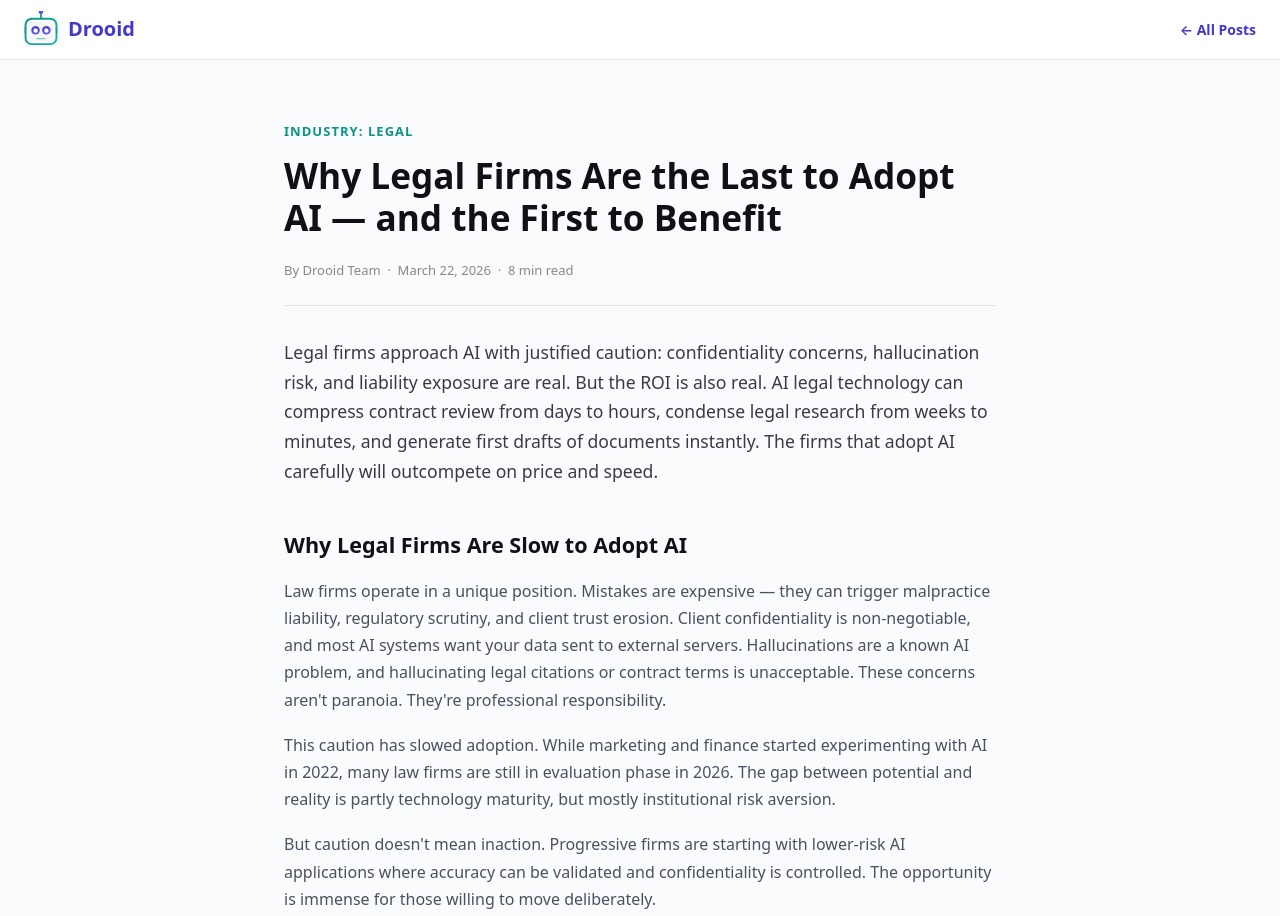
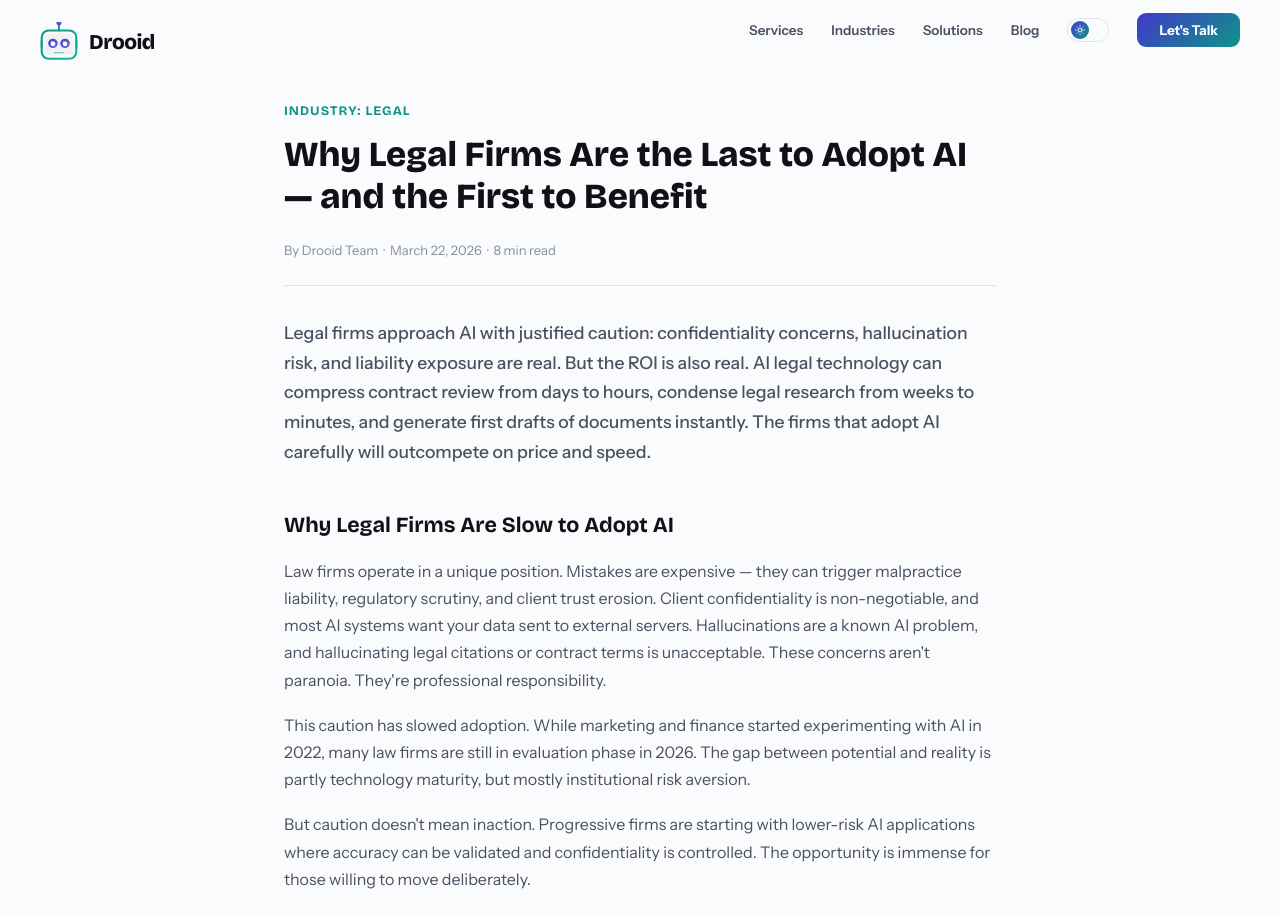
Before and after one commit to abhishekswarup-bd/drooid.ai, a plain HTML site: page blog/ai-legal-firms.html in a window 1280 px wide. Shown: the top 916 px of the page. Drawn offline with nearby package versions, Linux system fonts and the light colour scheme.

Commit message:
Match blog header/footer to main pages: ai-legal-firms

```diff
--- a/blog/ai-legal-firms.html
+++ b/blog/ai-legal-firms.html
@@ -73,56 +73,85 @@
   gtag('js', new Date());
   gtag('config', 'G-54V96C6EQH');
 </script>
+<link rel="preconnect" href="https://fonts.googleapis.com">
+<link rel="preconnect" href="https://fonts.gstatic.com" crossorigin>
+<link href="https://fonts.googleapis.com/css2?family=Bricolage+Grotesque:wght@400;600;700;800&family=Instrument+Sans:wght@400;500;600;700&display=swap" rel="stylesheet">
 <style>
-    * { box-sizing: border-box; margin: 0; padding: 0; }
-    body { font-family: system-ui, -apple-system, sans-serif; color: #1a1a2e; background: #fafbfc; line-height: 1.7; }
-    nav { background: #fff; border-bottom: 1px solid #e2e4ea; padding: 0 24px; height: 60px; display: flex; align-items: center; }
-    .nav-logo { font-weight: 800; font-size: 20px; color: #4338ca; text-decoration: none; display: flex; align-items: center; gap: 10px; }
-    .nav-mark { width: 34px; height: auto; display: block; }
-    .nav-link { margin-left: auto; color: #4338ca; text-decoration: none; font-weight: 600; font-size: 14px; }
-    .post-wrap { max-width: 760px; margin: 60px auto; padding: 0 24px 80px; }
-    .post-section { font-size: 13px; font-weight: 700; color: #0d9488; text-transform: uppercase; letter-spacing: .08em; margin-bottom: 12px; }
-    h1.post-title { font-size: 2.2rem; font-weight: 800; line-height: 1.2; color: #0f1117; margin-bottom: 20px; }
-    .post-meta { font-size: 13px; color: #888; margin-bottom: 32px; padding-bottom: 24px; border-bottom: 1px solid #e2e4ea; }
-    p.post-intro { font-size: 1.1rem; color: #3a3a4a; margin-bottom: 28px; font-weight: 500; }
-    h2 { font-size: 1.35rem; font-weight: 700; color: #0f1117; margin: 40px 0 14px; }
-    p { color: #4b5060; margin-bottom: 18px; }
-    ul { color: #4b5060; margin: 0 0 18px 24px; }
-    ul li { margin-bottom: 8px; }
-    .cta-box { background: linear-gradient(135deg, #4338ca, #0d9488); border-radius: 16px; padding: 36px; margin-top: 56px; text-align: center; color: #fff; }
-    .cta-box h3 { font-size: 1.4rem; margin-bottom: 10px; }
-    .cta-box p { color: rgba(255,255,255,.85); margin-bottom: 20px; }
-    .cta-btn { display: inline-block; background: #fff; color: #4338ca; font-weight: 700; padding: 12px 28px; border-radius: 8px; text-decoration: none; font-size: 15px; }
+:root{--bg:#fafbfc;--white:#fff;--card:#fff;--border:#e2e4ea;--border-h:#c8cbd4;--ink:#0f1117;--text:#4b5060;--muted:#888e9e;--accent:#4338ca;--accent-l:#ece9fe;--accent-d:#312e81;--teal:#0d9488;--teal-l:#ccfbf1;--grad:linear-gradient(135deg,#4338ca,#0d9488);--grad-t:linear-gradient(135deg,#4338ca,#0d9488);--r:16px;--nav-bg:rgba(250,251,252,.82)}
+[data-theme="dark"]{--bg:#0a0a12;--white:#13131f;--card:#13131f;--border:#1e1e2e;--border-h:#2a2a3e;--ink:#e2e4ea;--text:#a0a4b8;--muted:#666a7e;--accent:#818cf8;--accent-l:rgba(99,102,241,.15);--accent-d:#c7d2fe;--teal:#2dd4bf;--teal-l:rgba(45,212,191,.12);--nav-bg:rgba(10,10,18,.85)}
+*{box-sizing:border-box;margin:0;padding:0}
+body{font-family:'Instrument Sans',system-ui,-apple-system,sans-serif;color:var(--ink);background:var(--bg);line-height:1.7}
+
+/* ═══ NAV ═══ */
+nav{position:fixed;top:0;left:0;right:0;z-index:1000;padding:16px 40px;display:flex;align-items:center;justify-content:space-between;backdrop-filter:blur(20px);background:var(--nav-bg);border-bottom:1px solid transparent;transition:.3s}
+nav.scrolled{border-bottom-color:var(--border);box-shadow:0 1px 10px rgba(0,0,0,.04)}
+.nlogo{display:flex;align-items:center;gap:11px;text-decoration:none}
+.nlogo .mark{width:38px;height:auto;display:block}
+.nlogo .wm{font-family:'Bricolage Grotesque',sans-serif;font-size:21px;font-weight:800;color:var(--ink);letter-spacing:-.5px}
+.nlinks{display:flex;align-items:center;gap:28px;list-style:none}
+.nlinks a{font-size:13.5px;font-weight:600;color:var(--text);text-decoration:none;transition:.25s}
+.nlinks a:hover{color:var(--ink)}
+.ncta{font-size:13.5px!important;font-weight:700!important;color:#fff!important;background:var(--grad);padding:9px 22px;border-radius:9px;text-decoration:none!important}
+.ncta:hover{opacity:.9}
+
+/* ═══ THEME TOGGLE ═══ */
+.theme-toggle{width:42px;height:24px;border-radius:24px;border:1.5px solid var(--border);background:var(--bg);cursor:pointer;position:relative;transition:.3s;flex-shrink:0;display:flex;align-items:center;padding:0 3px}
+.theme-toggle:hover{border-color:var(--accent)}
+.theme-toggle .knob{width:18px;height:18px;border-radius:50%;background:var(--grad);transition:.3s;position:relative;display:flex;align-items:center;justify-content:center}
+.theme-toggle .knob svg{width:12px;height:12px;fill:none;stroke:#fff;stroke-width:2;stroke-linecap:round;stroke-linejoin:round;transition:.3s}
+[data-theme="dark"] .theme-toggle .knob{transform:translateX(16px)}
+[data-theme="dark"] .theme-toggle{background:var(--card);border-color:var(--border)}
+
+/* ═══ ARTICLE ═══ */
+.post-wrap{max-width:760px;margin:100px auto 0;padding:0 24px 80px}
+.post-section{font-family:'Bricolage Grotesque',sans-serif;font-size:13px;font-weight:700;color:var(--teal);text-transform:uppercase;letter-spacing:.08em;margin-bottom:12px}
+h1.post-title{font-family:'Bricolage Grotesque',sans-serif;font-size:2.2rem;font-weight:800;line-height:1.2;color:var(--ink);margin-bottom:20px}
+.post-meta{font-size:13px;color:var(--muted);margin-bottom:32px;padding-bottom:24px;border-bottom:1px solid var(--border)}
+p.post-intro{font-size:1.1rem;color:var(--text);margin-bottom:28px;font-weight:500}
+h2{font-family:'Bricolage Grotesque',sans-serif;font-size:1.35rem;font-weight:700;color:var(--ink);margin:40px 0 14px}
+p{color:var(--text);margin-bottom:18px}
+ul{color:var(--text);margin:0 0 18px 24px}
+ul li{margin-bottom:8px}
+a{color:var(--accent)}
+strong{color:var(--ink)}
+.cta-box{background:var(--grad);border-radius:16px;padding:36px;margin-top:56px;text-align:center;color:#fff}
+.cta-box h3{font-size:1.4rem;margin-bottom:10px;color:#fff}
+.cta-box p{color:rgba(255,255,255,.85);margin-bottom:20px}
+.cta-btn{display:inline-block;background:#fff;color:var(--accent);font-weight:700;padding:12px 28px;border-radius:8px;text-decoration:none;font-size:15px}
 
 /* ═══ FOOTER ═══ */
-    .site-footer{border-top:1px solid #e2e4ea;padding:72px 0 36px;background:#fff;margin-top:0}
-    .foot-ctr{max-width:1200px;margin:0 auto;padding:0 40px}
+footer{border-top:1px solid var(--border);padding:72px 0 36px;background:var(--white)}
+.ctr{max-width:1200px;margin:0 auto;padding:0 40px}
 .foot-g{display:grid;grid-template-columns:2fr 1fr 1fr 1fr;gap:56px;margin-bottom:52px}
-    .foot-brand p{font-size:13.5px;line-height:1.7;color:#4b5060;max-width:270px}
 .foot-brand .flogo{display:flex;align-items:center;gap:11px;margin-bottom:14px}
-    .foot-brand .fmark{width:34px;height:auto;display:block}
-    .foot-brand .feye{width:6px;height:6px;border-radius:50%;background:#0d9488;box-shadow:0 0 6px rgba(13,148,136,.5)}
-    .foot-brand .fdroid-face{display:flex;gap:7px;align-items:center;position:relative;top:-1px}
-    .foot-brand .fmouth{position:absolute;bottom:7px;left:50%;transform:translateX(-50%);width:12px;height:1.5px;border-radius:1px;background:#0d9488;opacity:.4}
-    .foot-brand .fantenna{position:absolute;top:-7px;left:50%;transform:translateX(-50%);width:1.5px;height:7px;background:#0d9488;opacity:.5}
-    .foot-brand .fantenna-tip{position:absolute;top:-9px;left:50%;transform:translateX(-50%);width:3.5px;height:3.5px;border-radius:50%;background:#0d9488;opacity:.7}
-    .foot-brand .fwm{font-family:system-ui,-apple-system,sans-serif;font-size:19px;font-weight:800;color:#0f1117}
-    .foot-col h4{font-size:12px;font-weight:700;color:#0f1117;letter-spacing:2px;text-transform:uppercase;margin-bottom:18px}
+.foot-brand .flogo .mark{width:34px;height:auto;display:block}
+.foot-brand .flogo .wm{font-family:'Bricolage Grotesque',sans-serif;font-size:19px;font-weight:800;color:var(--ink)}
+.foot-brand p{font-size:13.5px;line-height:1.7;color:var(--text);max-width:270px}
+.foot-col h4{font-family:'Bricolage Grotesque',sans-serif;font-size:12px;font-weight:700;color:var(--ink);letter-spacing:2px;text-transform:uppercase;margin-bottom:18px}
 .foot-col ul{list-style:none;display:flex;flex-direction:column;gap:11px}
-    .foot-col a{font-size:13.5px;color:#4b5060;text-decoration:none;transition:.25s}
-    .foot-col a:hover{color:#0f1117}
-    .foot-btm{display:flex;align-items:center;justify-content:space-between;padding-top:28px;border-top:1px solid #e2e4ea;font-size:12.5px;color:#888e9e}
-    .foot-soc{display:flex;gap:18px}
-    .foot-soc a{color:#888e9e;text-decoration:none;font-size:12.5px;transition:.25s}
-    .foot-soc a:hover{color:#0f1117}
+.foot-col a{font-size:13.5px;color:var(--text);text-decoration:none;transition:.25s}
+.foot-col a:hover{color:var(--ink)}
+.foot-btm{display:flex;align-items:center;justify-content:space-between;padding-top:28px;border-top:1px solid var(--border);font-size:12.5px;color:var(--muted)}
+
+/* ═══ RESPONSIVE ═══ */
 @media(max-width:1024px){.foot-g{grid-template-columns:1fr 1fr;gap:36px}}
-    @media(max-width:768px){.foot-ctr{padding:0 22px}.foot-g{grid-template-columns:1fr;gap:28px}.foot-btm{flex-direction:column;gap:12px;text-align:center}}
+@media(max-width:768px){.ctr{padding:0 22px}.foot-g{grid-template-columns:1fr;gap:28px}.foot-btm{flex-direction:column;gap:12px;text-align:center}nav{padding:14px 22px}.nlinks{display:none}.post-wrap{margin-top:80px}}
 </style>
 </head>
 <body>
-  <nav>
-    <a href="https://drooid.org" class="nav-logo"><img src="../logo.svg" alt="Drooid" class="nav-mark">Drooid</a>
-    <a href="https://drooid.org/blog" class="nav-link">← All Posts</a>
+  <nav id="navbar">
+  <a href="../index.html" class="nlogo">
+    <img src="../logo.svg" alt="Drooid" class="mark">
+    <div class="wm">Drooid</div>
+  </a>
+  <ul class="nlinks">
+    <li><a href="../services.html">Services</a></li>
+    <li><a href="../industries.html">Industries</a></li>
+    <li><a href="../solutions.html">Solutions</a></li>
+    <li><a href="../blog.html">Blog</a></li>
+    <li><button class="theme-toggle" id="themeToggle" aria-label="Toggle dark mode"><span class="knob"><svg viewBox="0 0 24 24" class="sun-icon"><path d="M12 3v1m0 16v1m9-9h-1M4 12H3m15.364 6.364l-.707-.707M6.343 6.343l-.707-.707m12.728 0l-.707.707M6.343 17.657l-.707.707M16 12a4 4 0 11-8 0 4 4 0 018 0z"/></svg><svg viewBox="0 0 24 24" class="moon-icon" style="display:none"><path d="M21 12.79A9 9 0 1111.21 3 7 7 0 0021 12.79z"/></svg></span></button></li>
+    <li><a href="../contact.html" class="ncta">Let&#x27;s Talk</a></li>
+  </ul>
 </nav>
   <div class="post-wrap">
     <div class="post-section">Industry: Legal</div>
@@ -169,12 +198,11 @@
     </div>
   </div>
 
-<!-- ═══ FOOTER ═══ -->
-<footer class="site-footer">
-  <div class="foot-ctr">
+<footer>
+  <div class="ctr">
     <div class="foot-g">
       <div class="foot-brand">
-        <div class="flogo"><img src="../logo.svg" alt="Drooid" class="fmark"><div class="fwm">Drooid</div></div>
+        <div class="flogo"><img src="../logo.svg" alt="Drooid" class="mark"><div class="wm">Drooid</div></div>
         <p>AI-powered development studio — build end-to-end with artificial intelligence.</p>
       </div>
       <div class="foot-col"><h4>Services</h4><ul><li><a href="../services.html#websites">AI Websites</a></li><li><a href="../services.html#mobile">Mobile Apps</a></li><li><a href="../services.html#enterprise">Web Applications</a></li><li><a href="../services.html#design">Screen Design</a></li><li><a href="../services.html#content">Content Generation</a></li><li><a href="../services.html#agents">Agentic AI</a></li></ul></div>
@@ -186,5 +214,29 @@
     </div>
   </div>
 </footer>
+<script>
+const nb=document.getElementById("navbar");
+window.addEventListener("scroll",()=>nb.classList.toggle("scrolled",scrollY>40));
+
+/* ═══ THEME TOGGLE ═══ */
+(function(){
+  const toggle=document.getElementById('themeToggle');
+  const html=document.documentElement;
+  const sunIcon=toggle.querySelector('.sun-icon');
+  const moonIcon=toggle.querySelector('.moon-icon');
+  function setTheme(theme){
+    html.setAttribute('data-theme',theme);
+    localStorage.setItem('drooid-theme',theme);
+    if(theme==='dark'){sunIcon.style.display='none';moonIcon.style.display='block'}
+    else{sunIcon.style.display='block';moonIcon.style.display='none'}
+  }
+  const saved=localStorage.getItem('drooid-theme')||
+    (window.matchMedia('(prefers-color-scheme:dark)').matches?'dark':'light');
+  setTheme(saved);
+  toggle.addEventListener('click',()=>{
+    setTheme(html.getAttribute('data-theme')==='dark'?'light':'dark');
+  });
+})();
+</script>
 </body>
 </html>
```
Lines whose indentation alone changed are shown as unchanged.
